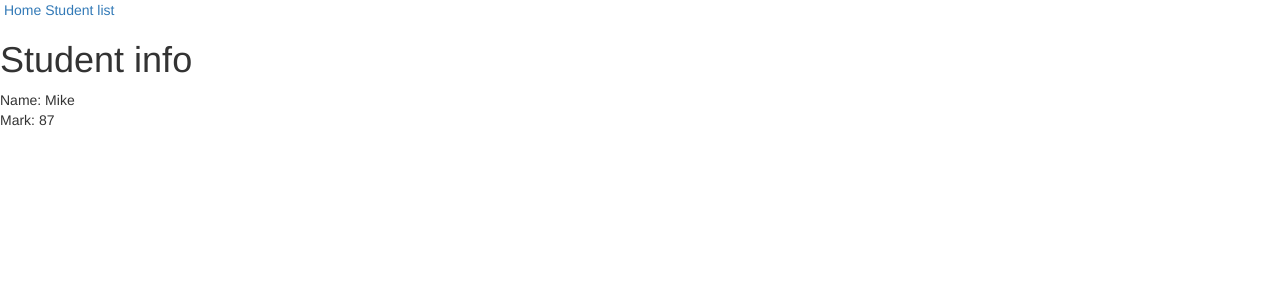
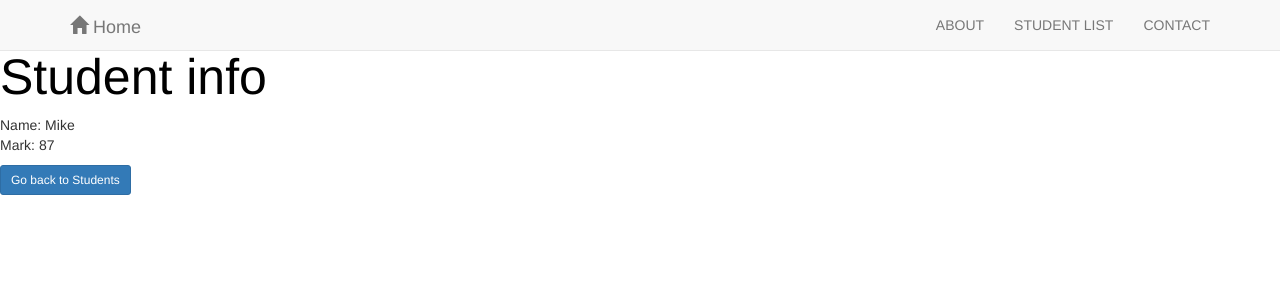
Before and after one commit to monomest/First-Web-App, a Flask app: page /api/studentmark/Mike in a window 1280 px wide. Shown: the top 300 px of the page. Run offline with Flask 2, Linux system fonts and the light colour scheme; some libraries are stand-ins or nearby versions.

Commit message:
Added home page layout

```diff
--- a/part3/templates/base.html
+++ b/part3/templates/base.html
@@ -4,6 +4,7 @@
 <head>
     <meta charset="UTF-8">
     <meta name="viewport" content="width=device-width, initial-scale=1.0">
+
     <!-- Bootstrap CDN -->
     <!-- Latest compiled and minified CSS -->
     <link rel="stylesheet" href="https://maxcdn.bootstrapcdn.com/bootstrap/3.4.1/css/bootstrap.min.css">
@@ -11,11 +12,52 @@
     <script src="https://ajax.googleapis.com/ajax/libs/jquery/3.5.1/jquery.min.js"></script>
     <!-- Latest compiled JavaScript -->
     <script src="https://maxcdn.bootstrapcdn.com/bootstrap/3.4.1/js/bootstrap.min.js"></script>
-    <a href="{{ url_for('index') }}">Home</a>
-    <a href="{{ url_for('studentlist') }}">Student list</a>
-    <br>
+
+    <!-- Style -->
+    <style>
+        #home-heading {
+            padding-top: 50px;
+            height: 700px;
+            color: #ffff;
+            background: -webkit-linear-gradient(70deg, #f3d250 30%, rgba(0,0,0,0) 30%), -webkit-linear-gradient(30deg, #90ccf4 60%, #f78888 60%);
+            background: -o-linear-gradient(70deg, #f3d250 30%, rgba(0,0,0,0) 30%), -o-linear-gradient(30deg, #90ccf4 60%, #f78888 60%);
+            background: -moz-linear-gradient(70deg, #f3d250 30%, rgba(0,0,0,0) 30%), -moz-linear-gradient(30deg, #90ccf4 60%, #f78888 60%);
+            background: linear-gradient(70deg, #f3d250 30%, rgba(0,0,0,0) 30%), linear-gradient(30deg, #90ccf4 60%, #f78888 60%);
+            font-family: Georgia, serif;
+        }
+        .navbar-default .navbar-nav > li > a:hover, .navbar-default .navbar-nav > li > a:focus {
+            background-color: #90ccf4;
+            color: #fff;
+        }
+        #page-heading {
+            padding-top: 10px;
+            height: 120px;
+            color: #ffff;
+            background: -webkit-linear-gradient(70deg, #f3d250 30%, rgba(0,0,0,0) 30%), -webkit-linear-gradient(30deg, #90ccf4 60%, #f78888 60%);
+            background: -o-linear-gradient(70deg, #f3d250 30%, rgba(0,0,0,0) 30%), -o-linear-gradient(30deg, #90ccf4 60%, #f78888 60%);
+            background: -moz-linear-gradient(70deg, #f3d250 30%, rgba(0,0,0,0) 30%), -moz-linear-gradient(30deg, #90ccf4 60%, #f78888 60%);
+            background: linear-gradient(70deg, #f3d250 30%, rgba(0,0,0,0) 30%), linear-gradient(30deg, #90ccf4 60%, #f78888 60%);
+            font-family: Georgia, serif;
+        }
+    </style>
+
+    <!-- Top Navigation Bar -->
+    <nav class="navbar navbar-default navbar-fixed-top">
+        <div class="container">
+            <div class="navbar-header">
+                <a class="navbar-brand" href="{{ url_for('index') }}">
+                <span class="glyphicon glyphicon-home"></span> Home</a>
+            </div>
+            <div class="collapse navbar-collapse" id="myNavbar">
+                <ul class="nav navbar-nav navbar-right">
+                    <li><a href="#about">ABOUT</a></li>
+                    <li><a href="{{ url_for('studentlist') }}">STUDENT LIST</a></li>
+                    <li><a href="#portfolio">CONTACT</a></li>
+                </ul>
+            </div>
+        </div>
+    </nav>
     {% block head %}{% endblock %}
-
 </head>
     <body>
 
--- a/part3/templates/studentmark.html
+++ b/part3/templates/studentmark.html
@@ -1,13 +1,33 @@
 {% extends 'base.html' %}
+{% block head %}
+<style>
+    h1 {
+        padding-top: 10px;
+        font-size: 50px;
+        color: #000
+    }
 
-{% block head %}
-<h1>Student info</h1>
-<p>Name: {{ name }}
+    .title {
+        -moz-transition: all .2s ease-in;
+        -o-transition: all .2s ease-in;
+        -webkit-transition: all .2s ease-in;
+        transition: all .2s ease-in;
+        color: #000;
+    }
+
+        .title:hover {
+            color: #5da2d5
+        }
+</style>
+<h1 class="title">Student info</h1>
+<p>
+    Name: {{ name }}
     <br>
     Mark: {{ mark }}
 </p>
 
-
+<a href="{{ url_for('studentlist') }}" class="btn btn-primary btn-sm"
+   role="button" aria-pressed="true">Go back to Students</a>
 
 {% endblock %}
 
```
Also changed, not shown: part3/templates/index.html (+50 -2 lines), part3/templates/studentlist.html (+21 -1 lines). Lines whose indentation alone changed are shown as unchanged.
